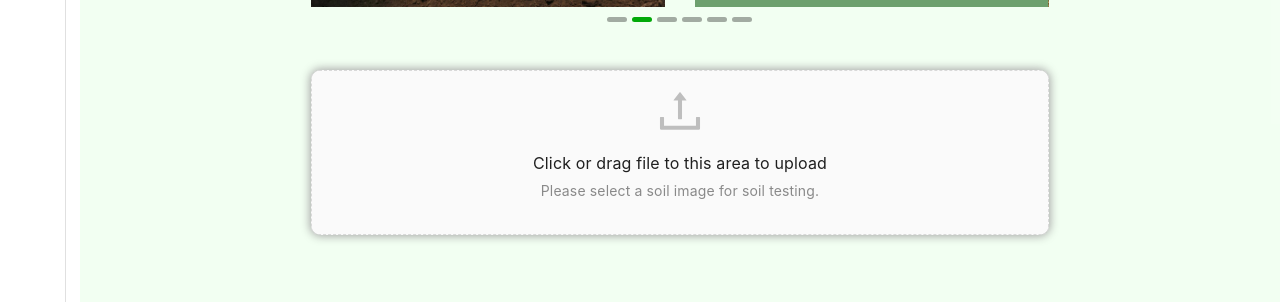
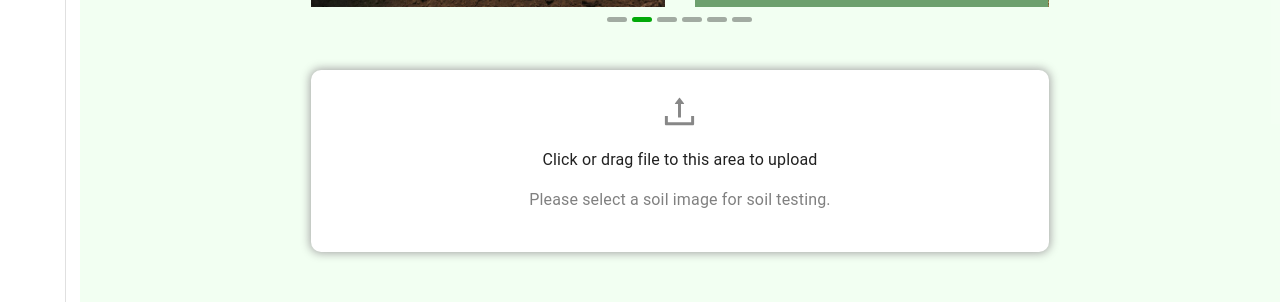
Before and after one commit to GuhanGK/AgriProduct, a React (Create React App) app: page /soil-testing in a window 1280 px wide. Shown: the part 385-687 px from the top of the page. Built offline with nearby package versions, Linux system fonts and the light colour scheme; sample sign-in values are in the browser's storage.

Commit message:
soil testing file upload

```diff
--- a/src/Components/Pages/SoilTesting/index.js
+++ b/src/Components/Pages/SoilTesting/index.js
@@ -23,6 +23,9 @@ export const SoilTesting = () => {
   const dispatch = useDispatch();
   const [loading, setLoading] = useState(false);
   const [errorMsg, setErrorMsg] = useState("");
+  const [file, setFile] = useState(null);
+  const [uploadedImage, setUploadedImage] = useState(null);
+  console.log("SoilTesting ~ uploadedImage---->", uploadedImage)
   let baseUrl = "http://127.0.0.1:3000/agri/";
   const images = [Image1, Image2, Image3, Image4, Image5, Image6];
 
@@ -70,34 +73,24 @@ export const SoilTesting = () => {
     },
   ];
 
-  const draggerProps = {
-    name: 'file',
-    multiple: false,
-    // action: 'http://127.0.0.1:3000/agri/soil-testing',
-    beforeUpload: file => {
-      const isImage = file.type.startsWith('image/');
-      if (!isImage) {
-        message.error('You can only upload image files!');
-      }
-      return isImage;
-    },
-    onChange(info) {
-      console.log("onChange ~ info---->", info)
-      const { status } = info.file;
-      if (status !== 'uploading') {
-        console.log(info.file, info.fileList);
-      }
-      if (status === 'done') {
+  const handleImageUpload = info => {
+    if (info.file.status === 'done') {
+      setUploadedImage(info.file.originFileObj);
       message.success(`${info.file.name} file uploaded successfully.`);
-      } else if (status === 'error') {
+    } else if (info.file.status === 'error') {
       message.error(`${info.file.name} file upload failed.`);
     }
-    },
-    onDrop(e) {
-      console.log('Dropped files', e.dataTransfer.files);
-    },
   };
 
+  const handleFileChange = (e) => {
+    const selectedFile = e.target.files[0];
+    console.log("handleFileChange ~ selectedFile---->", selectedFile)
+    setFile(selectedFile);
+  };
+
+  const handleDivClick = () => {
+    document.getElementById('fileInput').click();
+  };
   return (
     <SoilTestingWrap>
       <div className="container_wrap">
@@ -128,15 +121,24 @@ export const SoilTesting = () => {
             </Carousel>
           </div>
           <div className="file_upload_container my-5">
-            <Dragger {...draggerProps} style={{width:"100%"}}>
+
+              <div className="p-4"  onClick={handleDivClick}>
+              <input
+                id="fileInput"
+                type="file"
+                style={{ display: 'none' }}
+                onChange={handleFileChange}
+                accept="image/*"
+              />
                 <p className="ant-upload-drag-icon">
-                <UploadOutlined style={{color:"#0000003d"}}/>
+                  <UploadOutlined style={{color:"rgb(0 0 0 / 47%)", fontSize:"35px"}}/>
                 </p>
-              <p className="ant-upload-text">Click or drag file to this area to upload</p>
-              <p className="ant-upload-hint">
+                <p className="ant-upload-hint">Click or drag file to this area to upload</p>
+                <p className=" ant-upload-text" >
                   Please select a soil image for soil testing.
                 </p>
-            </Dragger>
+              </div>
+
           </div>
         </div>
       </div>
--- a/src/Components/Pages/SoilTesting/style.js
+++ b/src/Components/Pages/SoilTesting/style.js
@@ -98,6 +98,9 @@ const SoilTestingWrap = Styled.div`
     -webkit-background-clip:text;
     background-size:cover;
 }
+.ant-upload-text{
+    color:grey;
+}
 
 `;
 
```
Lines whose indentation alone changed are shown as unchanged.
